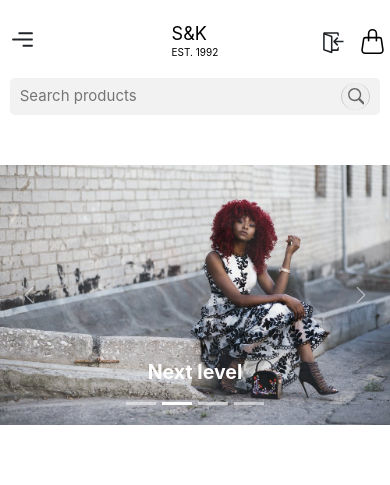
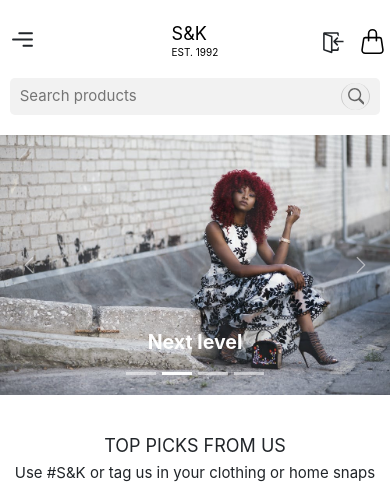
Before and after one commit to nasrah01/react-ecommerce, a React (Create React App) app: page / in a window 390 px wide. Shown: the top 485 px of the page. Built offline with nearby package versions, Linux system fonts and the light colour scheme; no server answers.

Commit message:
dispatch location

```diff
--- a/src/App.js
+++ b/src/App.js
@@ -7,18 +7,9 @@ import Department from "./pages/department";
 import Item from './pages/item';
 import Checkout from "./pages/checkout";
 import SearchResults from './pages/search';
-import { useEffect } from "react";
-import { useDispatch } from "react-redux";
-import { getProducts } from "./redux/reducers/items";
 import ScrollToTop from "./components/ScrollToTop";
 
 function App() {
-
-  const dispatch = useDispatch();
-
-      useEffect(() => {
-        dispatch(getProducts());
-      }, [dispatch]);
 
   return (
     <div className="App">
--- a/src/components/Home/slider.css
+++ b/src/components/Home/slider.css
@@ -11,3 +11,9 @@
 .slider__caption {
   font-weight: 700;
 }
+
+@media screen and (max-width: 600px) {
+  .slider__container {
+    padding: 0;
+  }
+}
--- a/src/pages/home.jsx
+++ b/src/pages/home.jsx
@@ -2,10 +2,17 @@ import Slider from '../components/Home/Slider';
 import { useSelector, useDispatch } from "react-redux";
 import { selectedItem } from "../redux/reducers/items";
 import { Link } from 'react-router-dom';
+import { useEffect } from "react";
+import { getProducts } from "../redux/reducers/items";
 
 const Home = () => {
 
     const dispatch = useDispatch();
+
+    useEffect(() => {
+      dispatch(getProducts());
+    }, [dispatch]);
+
     const products = useSelector((state) => state.products.items).slice(12, 14);
 
   return (
```
